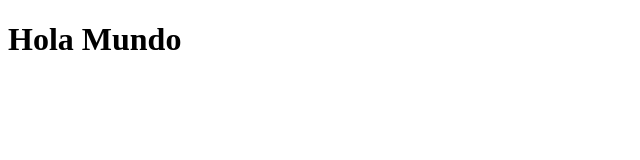
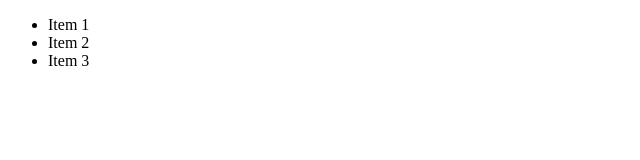
Before and after one commit to javiergp23/exercises_js, a plain HTML site: page index.html in a window 1280 px wide. Shown: the whole page, without its empty margins (0-640 px from the left). Drawn offline with Linux system fonts and the light colour scheme.

Commit message:
DOm-selectores

```diff
--- a/index.html
+++ b/index.html
@@ -1,12 +1,24 @@
 <!DOCTYPE html>
 <html lang="en">
+
 <head>
     <meta charset="UTF-8">
     <meta name="viewport" content="width=device-width, initial-scale=1.0">
     <title>Document</title>
 </head>
+
 <body>
-    <h1>Hola Mundo</h1>
-<script src="./desafioGuiado/script.js"></script>
+
+    <div id="contenedor">
+        <div class="menu">
+            <ul>
+                <li class="item">Item 1</li>
+                <li class="item">Item 2</li>
+                <li class="item">Item 3</li>
+            </ul>
+        </div>
+    </div>
+    <script src="./DOM/selectores/script.js"></script>
 </body>
+
 </html>
```
Also changed, not shown: DOM/selectores/script.js (added).
